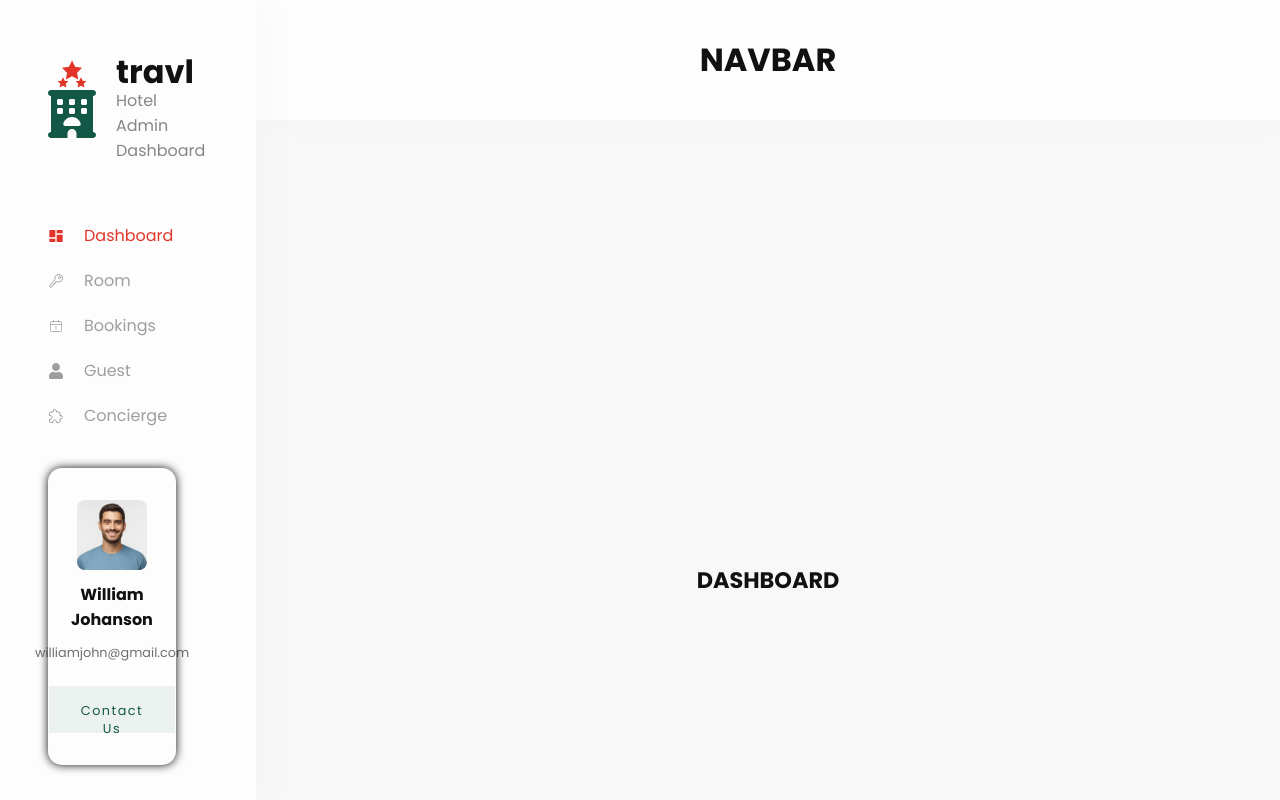
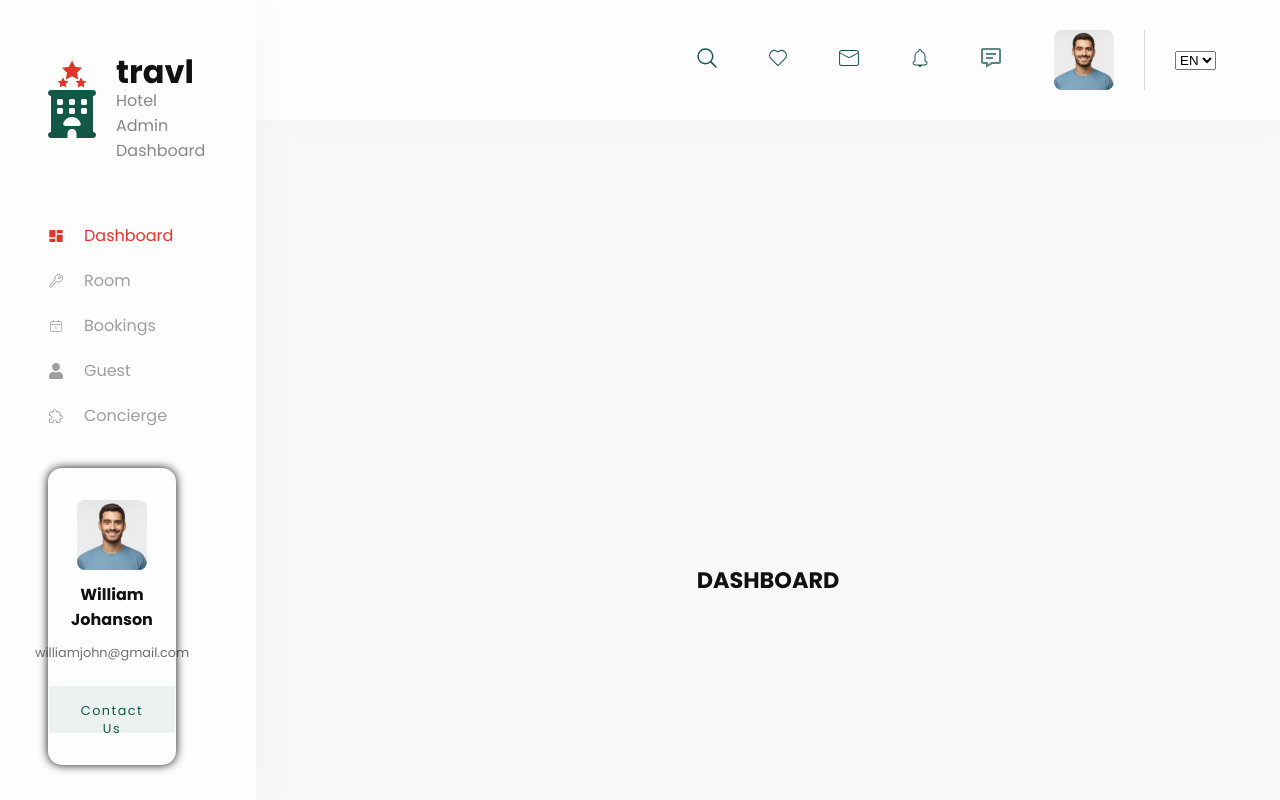
Before and after one commit to juanfranfdezGit/dashboardTravl, a React (Vite) app: page /dashboard in a window 1280 px wide. Shown: the top 800 px of the page. Built offline with nearby package versions, Linux system fonts and the light colour scheme; sample sign-in values are in the browser's storage.

Commit message:
feat: navbar

```diff
--- a/src/components/Navbar.jsx
+++ b/src/components/Navbar.jsx
@@ -1,21 +1,25 @@
 import styled from 'styled-components';
+import NavbarActions from './navbar/Actions';
+import LanguageSelector from './navbar/LanguageSelector';
 
 export default function Navbar() {
 
     return (
         <NavbarStyled>
-            <h2>NAVBAR</h2>
+            <NavbarActions />
+            <LanguageSelector />
         </NavbarStyled>
     )
 }
 
 const NavbarStyled = styled.div `
     display: flex;
-    justify-content: center;
+    justify-content: flex-end;
     align-items: center;
     width: 80vw;
     margin-left: 20vw;
     background: var(--white);
     box-shadow: 13px 3px 40px #00000005;
     min-height: 120px;
+    padding: 0 4rem;
 `;
--- /dev/null
+++ b/src/components/navbar/Actions.jsx
@@ -0,0 +1,47 @@
+import styled from "styled-components";
+import { IoSearchOutline } from "react-icons/io5";
+import { CiHeart } from "react-icons/ci";
+import { CiMail } from "react-icons/ci";
+import { CiBellOn } from "react-icons/ci";
+import { BiMessageDetail } from "react-icons/bi";
+
+export default function NavbarActions() {
+
+    return (
+        <StyledNavbarActions>
+            <li><IoSearchOutline className="ico"/></li>
+            <li><CiHeart className="ico"/></li>
+            <li><CiMail className="ico"/></li>
+            <li><CiBellOn className="ico"/></li>
+            <li><BiMessageDetail className="ico opacit"/></li>
+            <img src="/assets/portrait.jpg" alt="photo" />
+        </StyledNavbarActions>
+    )
+}
+
+const StyledNavbarActions = styled.ul`
+    display: flex;
+    justify-content: center;
+    align-items: center;
+    gap: 55px;
+    border-right: 1px solid #0002;
+    padding: 0 30px;
+
+    .ico {
+        transform: scale(1.5);
+        color: var(--main-color);
+        cursor: pointer;
+
+        &.opacit {
+            opacity: .7;
+        }
+    }
+
+    img {
+        width: 60px;
+        height: 60px;
+        object-fit: cover;
+        object-position: center;
+        border-radius: 8px;
+    }
+`;
--- /dev/null
+++ b/src/components/navbar/LanguageSelector.jsx
@@ -0,0 +1,20 @@
+import styled from "styled-components";
+
+export default function LanguageSelector() {
+
+    return (
+        <StyledLanguageSelector>
+            <select name="" id="">
+                <option value="">EN</option>
+                <option value="">ES</option>
+            </select>
+        </StyledLanguageSelector>
+    )
+}
+
+const StyledLanguageSelector = styled.ul`
+    display: flex;
+    justify-content: center;
+    align-items: center;
+    margin-left: 30px;
+`;
```
